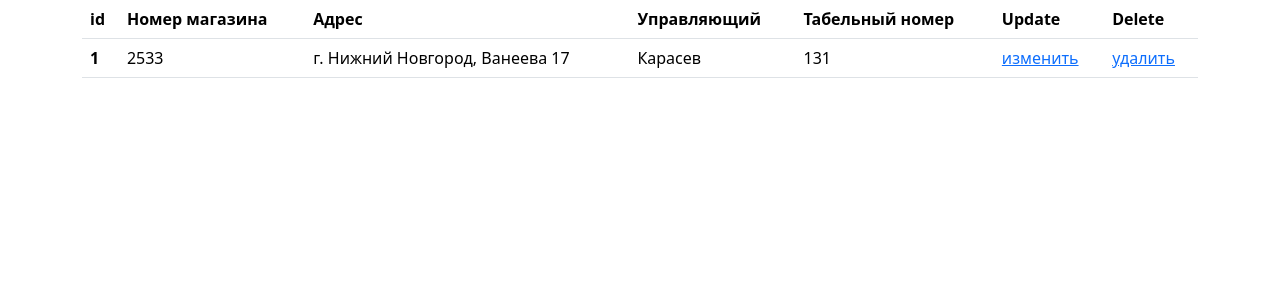
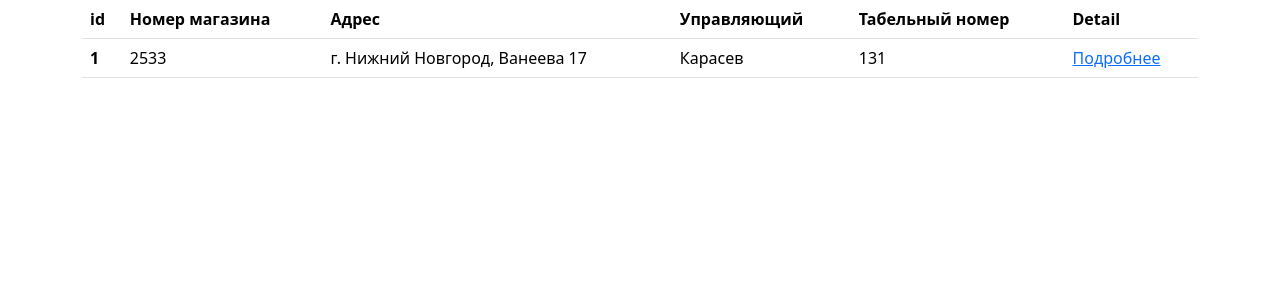
Before and after one commit to kerBits/diploma, a Django app: page /mtssite/office/ in a window 1280 px wide. Shown: the part 70-370 px from the top of the page. Run offline with Django 4.2, Linux system fonts and the light colour scheme; a user stored in the database is signed in; data comes from the database, SQL or seed files in the repository; some libraries are stand-ins or nearby versions.

Commit message:
Code reformat. Changed a few templates.

```diff
--- a/mtssite/templates/mtssite/office_detail.html
+++ b/mtssite/templates/mtssite/office_detail.html
@@ -1,2 +1,7 @@
 {% include 'template.html' %}
 {{ office.officename }}
+{{ office.officeaddress }}
+{{ office.officehead }}
+{{ office.officeheadtnumber }}
+<a href="update/{{ office.id }}">Изменить</a>
+<a href="delete/{{ office.id }}">Удалить</a>
--- a/mtssite/templates/mtssite/office_list.html
+++ b/mtssite/templates/mtssite/office_list.html
@@ -8,8 +8,7 @@
       <th scope="col">Адрес</th>
       <th scope="col">Управляющий</th>
       <th scope="col">Табельный номер</th>
-      <th scope="col">Update</th>
-      <th scope="col">Delete</th>
+      <th scope="col">Detail</th>
     </tr>
   </thead>
   <tbody>
@@ -20,8 +19,7 @@
         <td>{{ office.officeaddress }}</td>
         <td>{{ office.officehead }}</td>
         <td>{{ office.officeheadtnumber }}</td>
-        <td><a href="update/{{ office.id }}">изменить</a></td>
-        <td><a href="delete/{{ office.id }}">удалить</a></td>
+        <td><a href="{{ office.id }}">Подробнее</a></td>
     </tr>
     {% endfor %}
     </tbody>
--- a/mtssite/views.py
+++ b/mtssite/views.py
@@ -19,6 +19,7 @@ class NewsListView(LoginRequiredMixin, generic.ListView):
     def get_queryset(self):
         return News.objects.all()
 
+
 # отображения списка магазинов
 class OfficeListView(LoginRequiredMixin, generic.ListView):
     model = Office
@@ -28,11 +29,31 @@ class OfficeListView(LoginRequiredMixin, generic.ListView):
         return Office.objects.all()
 
 
+# страница вывода детализации по магазину
+class OfficeDetailView(LoginRequiredMixin, generic.DetailView):
+    login_url = ''
+    model = Office
+
+
+class SearchResultsView(LoginRequiredMixin, generic.ListView):
+    login_url = ''
+    model = Office
+    template_name = 'search_results.html'
+
+    def get_queryset(self):
+        query = self.request.GET.get("search_input")
+        object_list = Office.objects.filter(
+            Q(officename__icontains=query) | Q(officeaddress__icontains=query)
+        )
+        return object_list
+
+
 # вывод страницы добавления офиса
 @login_required
 def addoffice(request):
     template = loader.get_template('office_add.html')
     return HttpResponse(template.render({}, request))
+
 
 # добавить запись в бд
 @login_required
@@ -41,7 +62,8 @@ def addrecord(request):
     oaddress = request.POST['officeaddress']
     ohead = request.POST['officehead']
     otn = request.POST['officetnumber']
-    office = Office(officename=oname, officeaddress=oaddress, officehead=ohead, officeheadtnumber=otn)
+    office = Office(officename=oname, officeaddress=oaddress,
+                    officehead=ohead, officeheadtnumber=otn)
     office.save()
     return HttpResponseRedirect(reverse('office-list'))
 
@@ -84,35 +106,17 @@ def authpage(request):
 
 # Аутентификация
 def authuser(request):
-        fusername = request.POST['fusername']
-        fpassword = request.POST['fpassword']
-        user = authenticate(request, username=fusername, password=fpassword)
-        if user is not None:
-            login(request, user)
-            return HttpResponseRedirect(reverse('news-list'))
-        else:
-            return HttpResponseRedirect(reverse('authpage'))
+    fusername = request.POST['fusername']
+    fpassword = request.POST['fpassword']
+    user = authenticate(request, username=fusername, password=fpassword)
+    if user is not None:
+        login(request, user)
+        return HttpResponseRedirect(reverse('news-list'))
+    else:
+        return HttpResponseRedirect(reverse('authpage'))
 
 # Функция выхода из профиля
 @login_required
 def logout_view(request):
     logout(request)
     return HttpResponseRedirect(reverse('authpage'))
-
-# страница вывода детализации по магазину
-class OfficeDetailView(LoginRequiredMixin, generic.DetailView):
-    login_url = ''
-    model = Office
-
-
-class SearchResultsView(LoginRequiredMixin, generic.ListView):
-    login_url = ''
-    model = Office
-    template_name = 'search_results.html'
-
-    def get_queryset(self):
-        query = self.request.GET.get("search_input")
-        object_list = Office.objects.filter(
-            Q(officename__icontains=query) | Q(officeaddress__icontains=query)
-        )
-        return object_list
```
